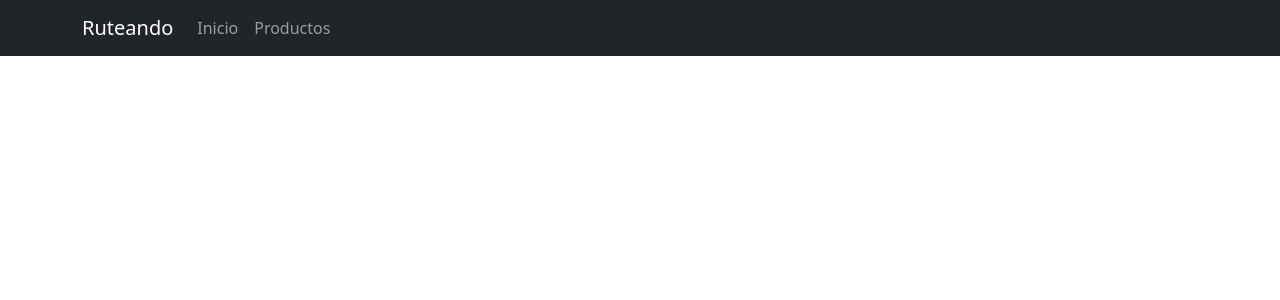
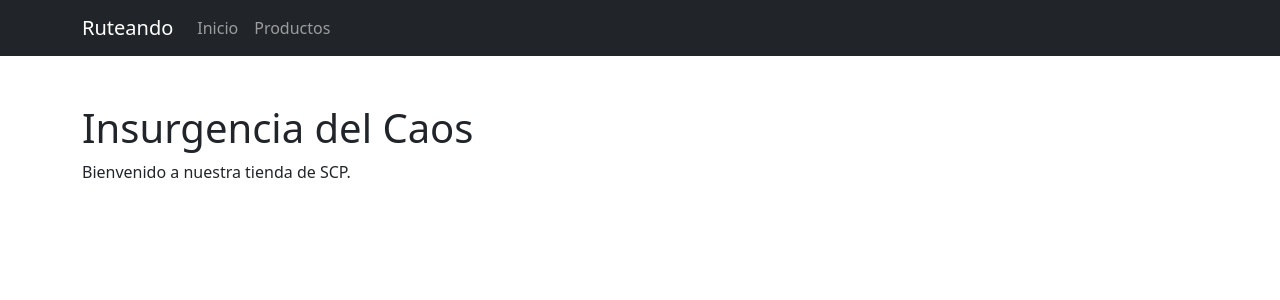
Before and after one commit to MatiasCa27/SCP-React, a React (Vite) app: page /store in a window 1280 px wide. Shown: the top 300 px of the page. Built offline with nearby package versions, Linux system fonts and the light colour scheme.

Commit message:
Agregar store y configurar rutas

```diff
--- a/src/App.jsx
+++ b/src/App.jsx
@@ -1,15 +1,19 @@
-import { Routes, Route } from 'react-router-dom';
+import { Routes, Route, useLocation } from 'react-router-dom';
 import NavBar from './components/organisms/Navbar';
 import Home from './pages/Home';
+import Store from './pages/Store';
 import Products from './pages/Products';
 import ProductDetail from './pages/ProductDetail';
 
 function App() {
+  const location = useLocation();
+
   return (
     <>
-     <NavBar />
+      {location.pathname !== '/' && <NavBar />}
       <Routes>
         <Route path="/" element={<Home />} />
+        <Route path="/store" element={<Store />} />
         <Route path="/products" element={<Products />} />
         <Route path="/products/:id" element={<ProductDetail />} />
       </Routes>
--- /dev/null
+++ b/src/pages/Store.jsx
@@ -0,0 +1,12 @@
+import { Container } from 'react-bootstrap';
+
+function Store() {
+  return (
+    <Container className="my-5">
+      <h1>Insurgencia del Caos</h1>
+      <p>Bienvenido a nuestra tienda de SCP.</p>
+    </Container>
+  );
+}
+
+export default Store;
```
Lines whose indentation alone changed are shown as unchanged.
